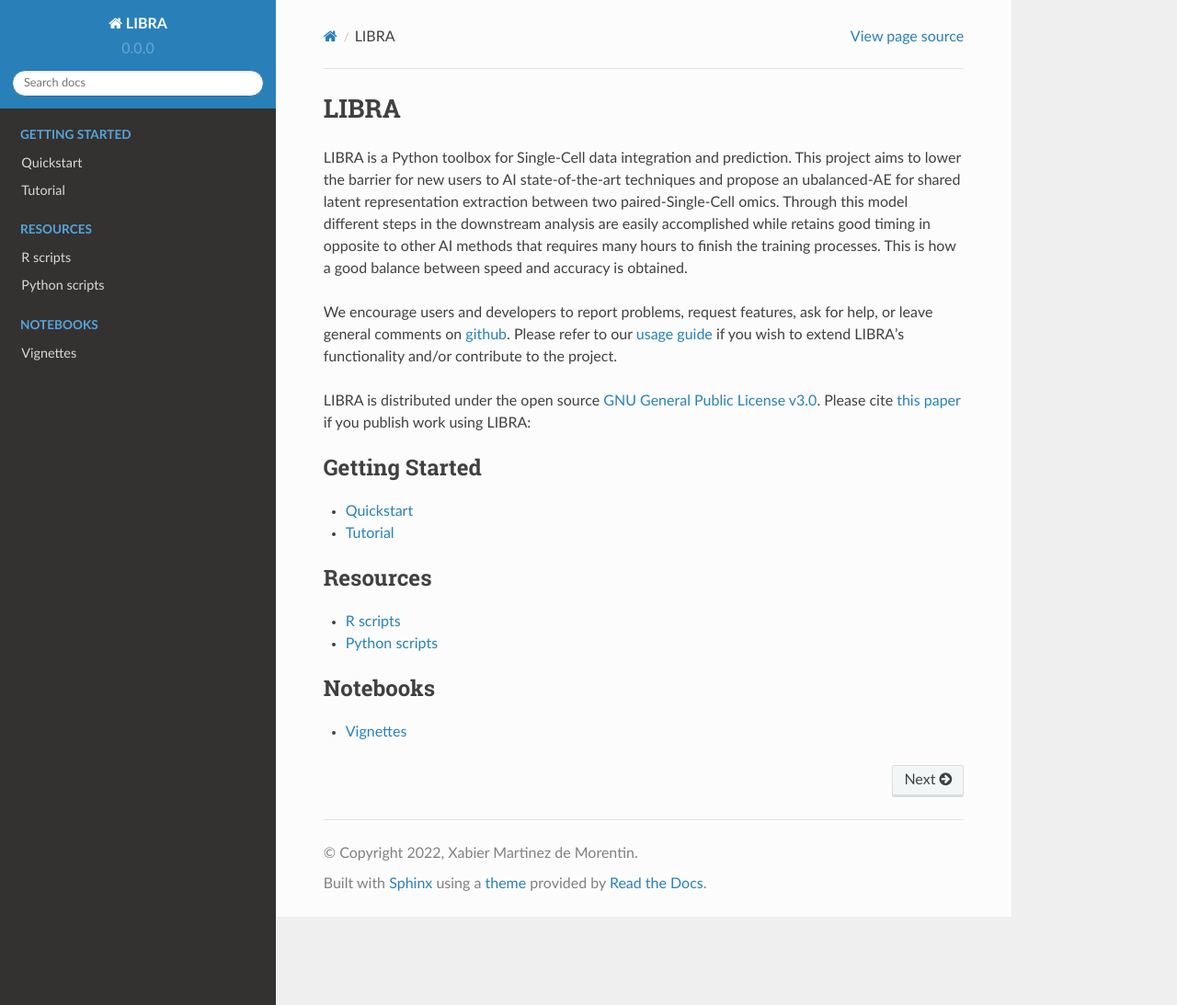
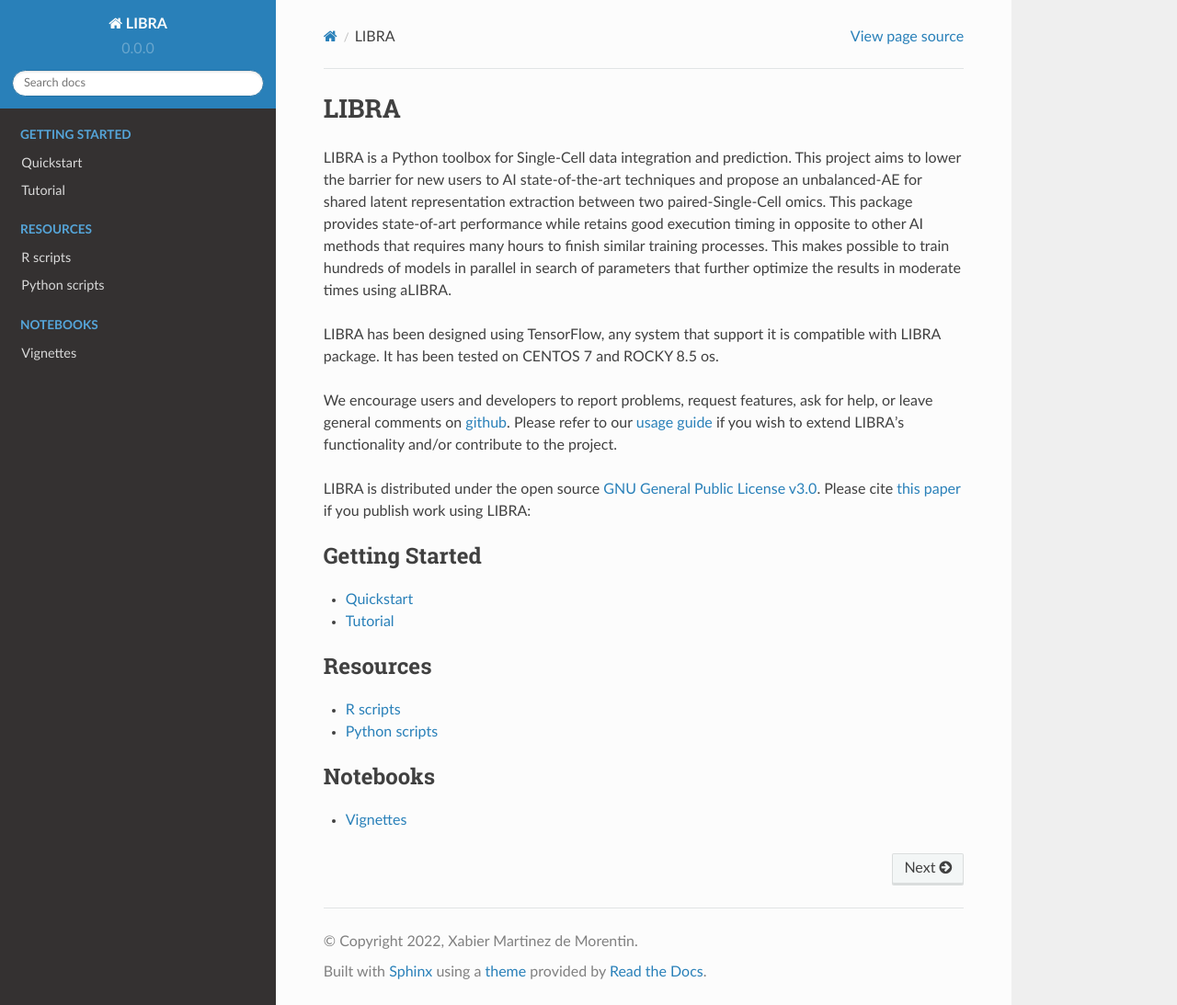
Before and after one commit to TranslationalBioinformaticsUnit/LIBRA, a Sphinx documentation site: the page built from docs/source/index.rst, in a window 1280 px wide and 1093 px high. Shown: the whole window at 92% size. Built offline with Sphinx 7.4.7 and the Read the Docs theme 2.0.0, drawn with Linux system fonts in a browser that asks for light colours.

Commit message:
Create index.rst

```diff
--- a/docs/source/index.rst
+++ b/docs/source/index.rst
@@ -2,11 +2,13 @@ LIBRA
 ========
 
 LIBRA is a Python toolbox for Single-Cell data integration and prediction.
-This project aims to lower the barrier for new users to AI state-of-the-art techniques and propose an ubalanced-AE for shared latent representation extraction between two paired-Single-Cell omics. Through this model different steps in the downstream analysis are easily accomplished while retains good timing in opposite to other AI methods that requires many hours to finish the training processes. This is how a good balance between speed and accuracy is obtained.
+This project aims to lower the barrier for new users to AI state-of-the-art techniques and propose an unbalanced-AE for shared latent representation extraction between two paired-Single-Cell omics. This package provides state-of-art performance while retains good execution timing in opposite to other AI methods that requires many hours to finish similar training processes. This makes possible to train hundreds of models in parallel in search of parameters that further optimize the results in moderate times using aLIBRA.
+
+LIBRA has been designed using TensorFlow, any system that support it is compatible with LIBRA package. It has been tested on CENTOS 7 and ROCKY 8.5 os.
 
 We encourage users and developers to report problems, request
 features, ask for help, or leave general comments on `github <https://github.com/TranslationalBioinformaticsUnit/LIBRA>`_.
-Please refer to our `usage guide <usage.rst>`_ if you wish to extend LIBRA's functionality and/or contribute to the project.
+Please refer to our `usage guide <index.rst>`_ if you wish to extend LIBRA's functionality and/or contribute to the project.
 
 LIBRA is distributed under the open source `GNU General Public License v3.0
 <https://github.com/TranslationalBioinformaticsUnit/LIBRA/blob/main/LICENSE>`_.
```
